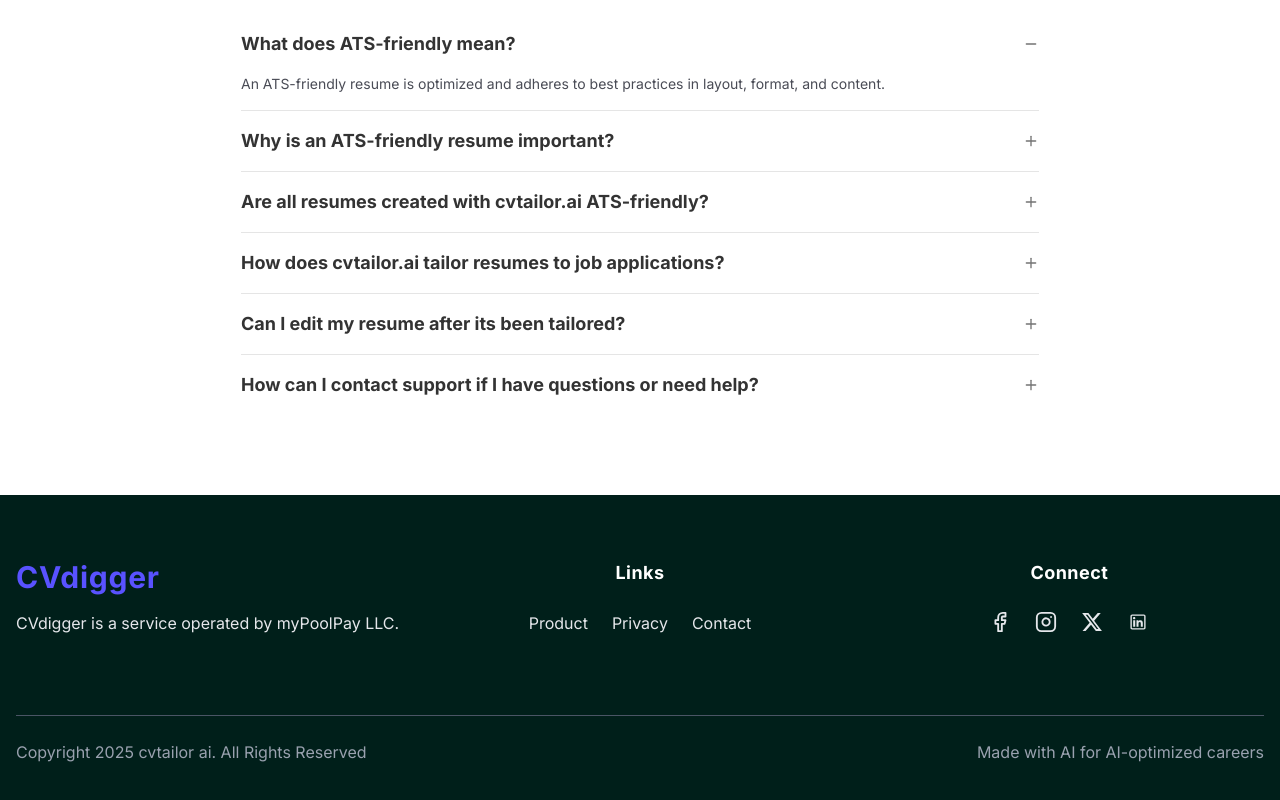
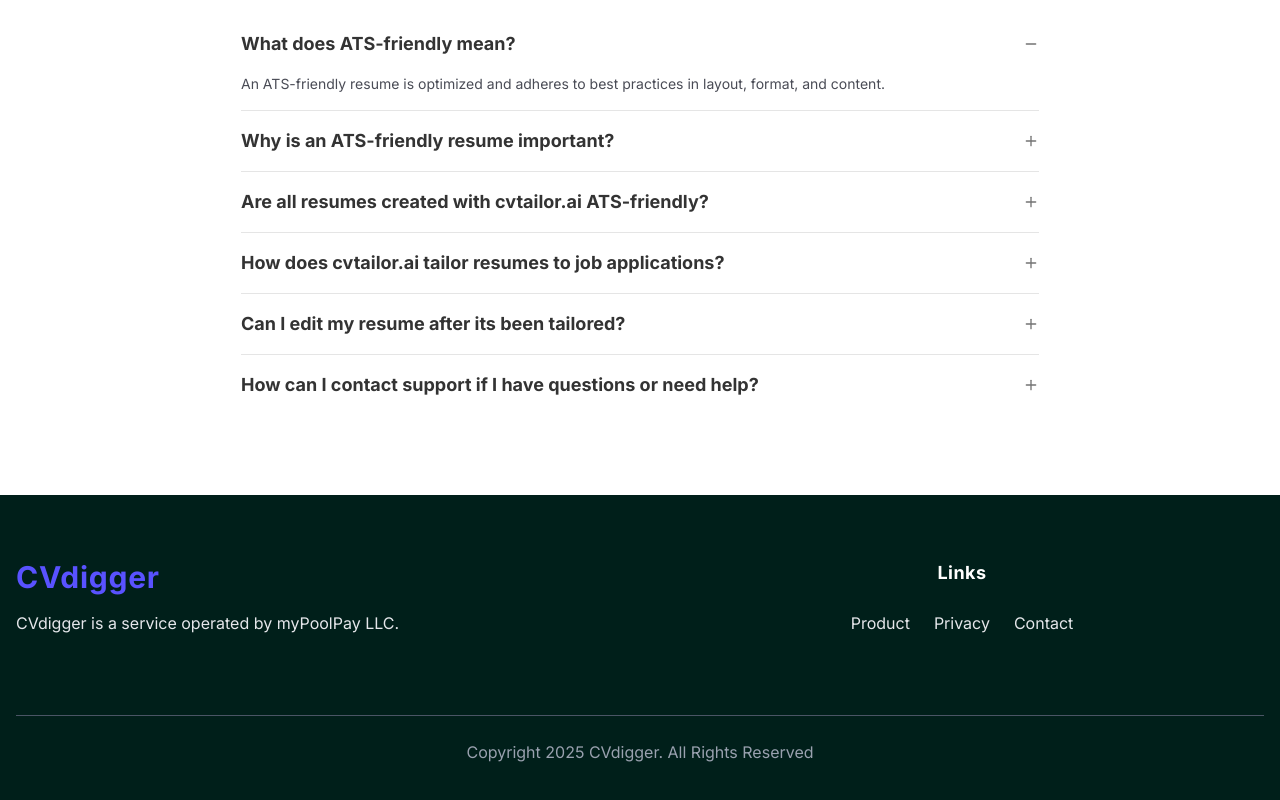
Before and after one commit to backbencherstudio/charlotte_spitz_front_end, a Next.js app: page / in a window 1280 px wide. Shown: the part 2557-3357 px from the top of the page. Built offline with nearby package versions, Linux system fonts and the light colour scheme; no server answers.

Commit message:
Fix issue.

```diff
--- a/components/Footer.tsx
+++ b/components/Footer.tsx
@@ -17,7 +17,7 @@ export default function Footer() {
       <div className="py-16">
         <div className="container">
           {/* TOP SECTION */}
-          <div className="grid grid-cols-1 md:grid-cols-3 gap-10 text-center md:text-left">
+          <div className="grid grid-cols-1 md:grid-cols-2 gap-10 text-center md:text-left">
             {/* Logo + tagline */}
             <div>
               <Link
@@ -50,7 +50,7 @@ export default function Footer() {
             </div>
 
             {/* Social Icons */}
-            <div>
+            {/* <div>
               <h1 className="text-white font-bold tracking-wide text-lg text-center">
                 Connect
               </h1>
@@ -72,13 +72,13 @@ export default function Footer() {
                   className="cursor-pointer text-gray-200 hover:text-[#5952FF]"
                 />
               </div>
-            </div>
+            </div> */}
           </div>
 
           {/* BOTTOM SECTION */}
-          <div className="mt-12 md:mt-20 border-t border-gray-600 pt-6 flex flex-col md:flex-row items-center justify-between gap-3 text-gray-400 text-sm md:text-base text-center md:text-left">
-            <p>Copyright 2025 cvtailor ai. All Rights Reserved</p>
-            <p>Made with AI for AI-optimized careers</p>
+          <div className="mt-12 md:mt-20 border-t border-gray-600 pt-6 gap-3 text-gray-400 text-sm md:text-base text-center ">
+            <p>Copyright 2025 CVdigger. All Rights Reserved</p>
+            {/* <p>Made with AI for AI-optimized careers</p> */}
           </div>
         </div>
       </div>
```
